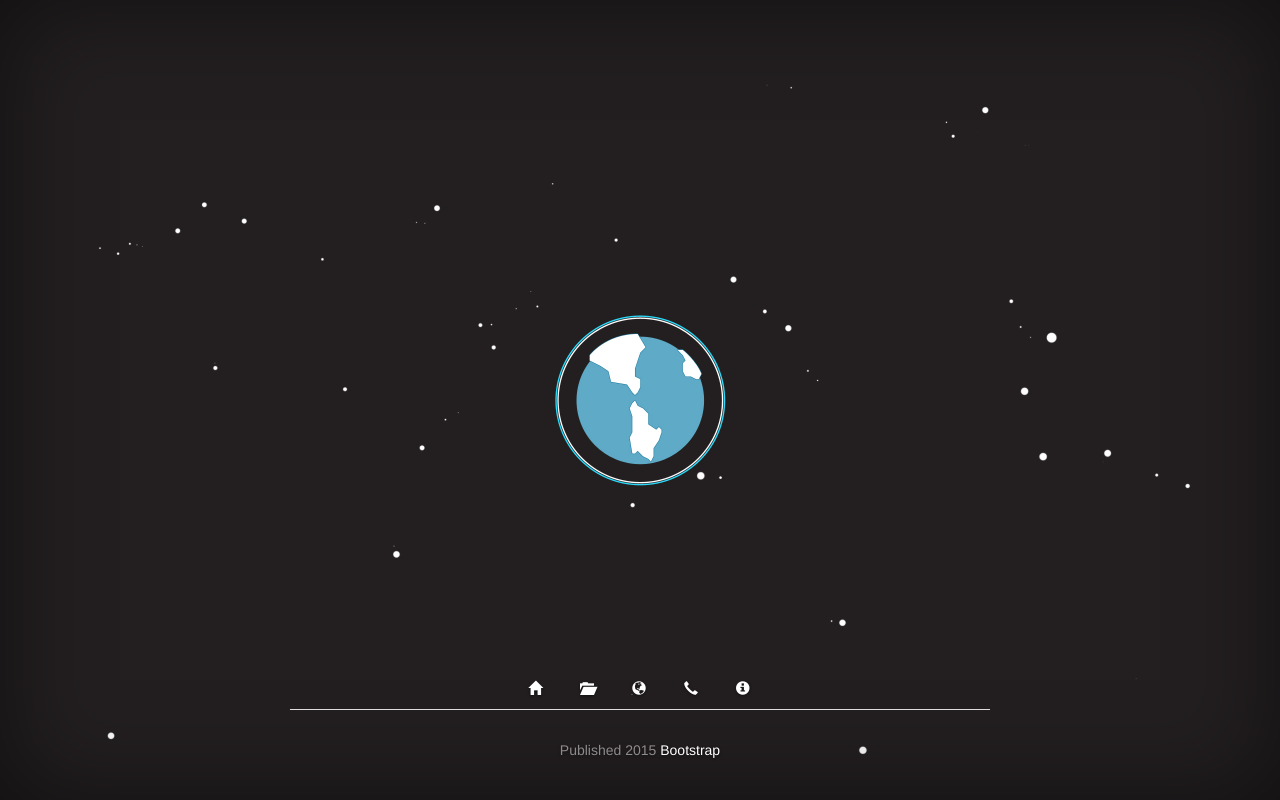
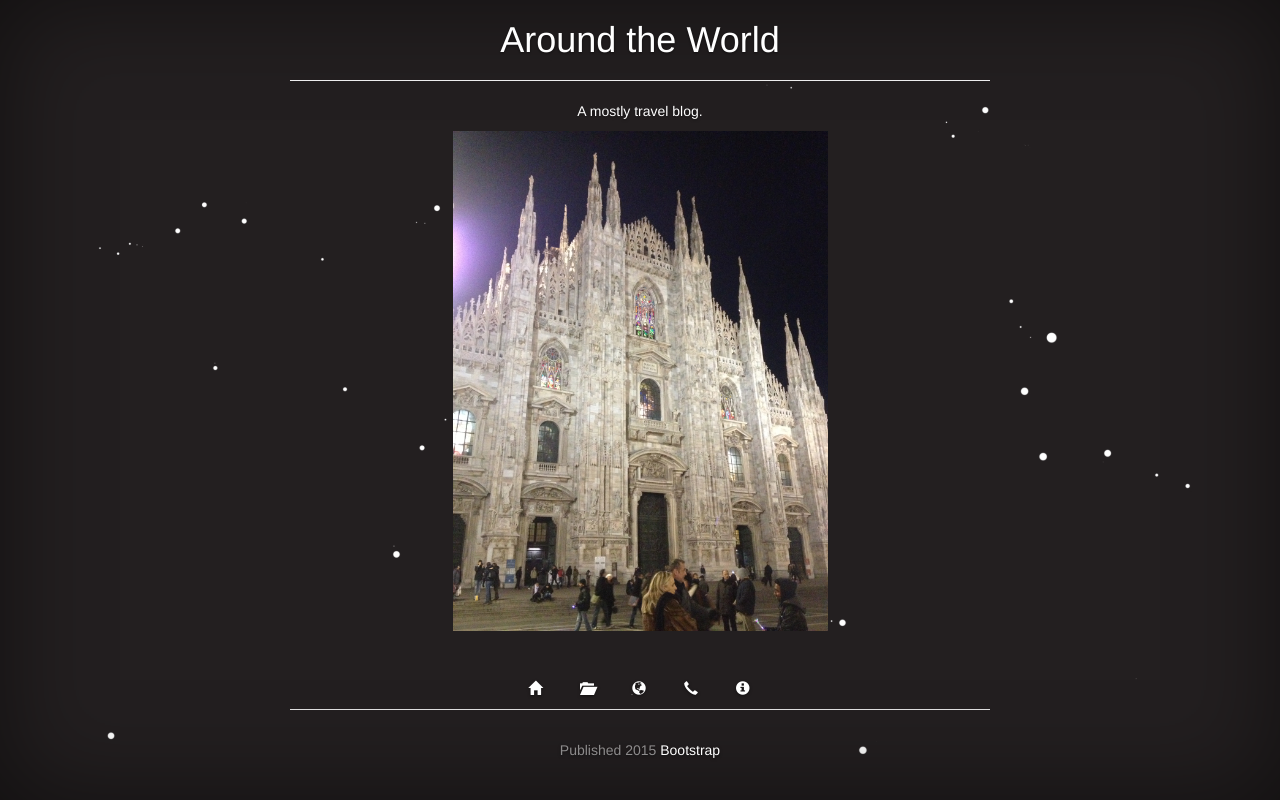
Before and after one commit to rushing3/rushing3.github.io, a Flask app: page /aroundtheworld in a window 1280 px wide. Run offline with Flask 2, Linux system fonts and the light colour scheme; some libraries are stand-ins or nearby versions.

Commit message:
Filled in each page at least a little

```diff
--- a/static/css/base.css
+++ b/static/css/base.css
@@ -37,6 +37,12 @@ body {
     color: #fff;
     text-align: center;
     text-shadow: 0 1px 3px rgba(0,0,0,.5);
+}
+
+.img-responsive {
+    max-width: 500px;
+    max-height: 500px;
+    float: center;
 }
 
 /* -----------------------
--- a/static/style.css
+++ b/static/style.css
@@ -155,7 +155,10 @@ a:active { color: red; }
  * Single styles
  * ------------------------*/
 
-.img-responsive { max-width: 100%; }
+.img-responsive {
+    max-width: 100%;
+    float: center;
+}
 
 .btn
 {
--- a/templates/aroundtheworld.html
+++ /dev/null
@@ -1 +0,0 @@
-{% extends "base.html" %}
--- a/templates/blog.html
+++ b/templates/blog.html
@@ -1 +1,12 @@
 {% extends "base.html" %}
+{% block body %}
+<div class="main">
+
+    <h1>Around the World</h1>
+    <hr>
+
+    <p>A mostly travel blog.</p>
+    <p align="center"><img class="img-responsive" src="{{ url_for('static', filename='IMG_2276.JPG') }}" alt=""></p>
+
+</div>
+{% endblock %}
```
Also changed, not shown: templates/about.html (+6 -6 lines), templates/contact.html (+10 -0 lines), templates/resume.html (+10 -0 lines), static/IMG_2276.JPG (added).
